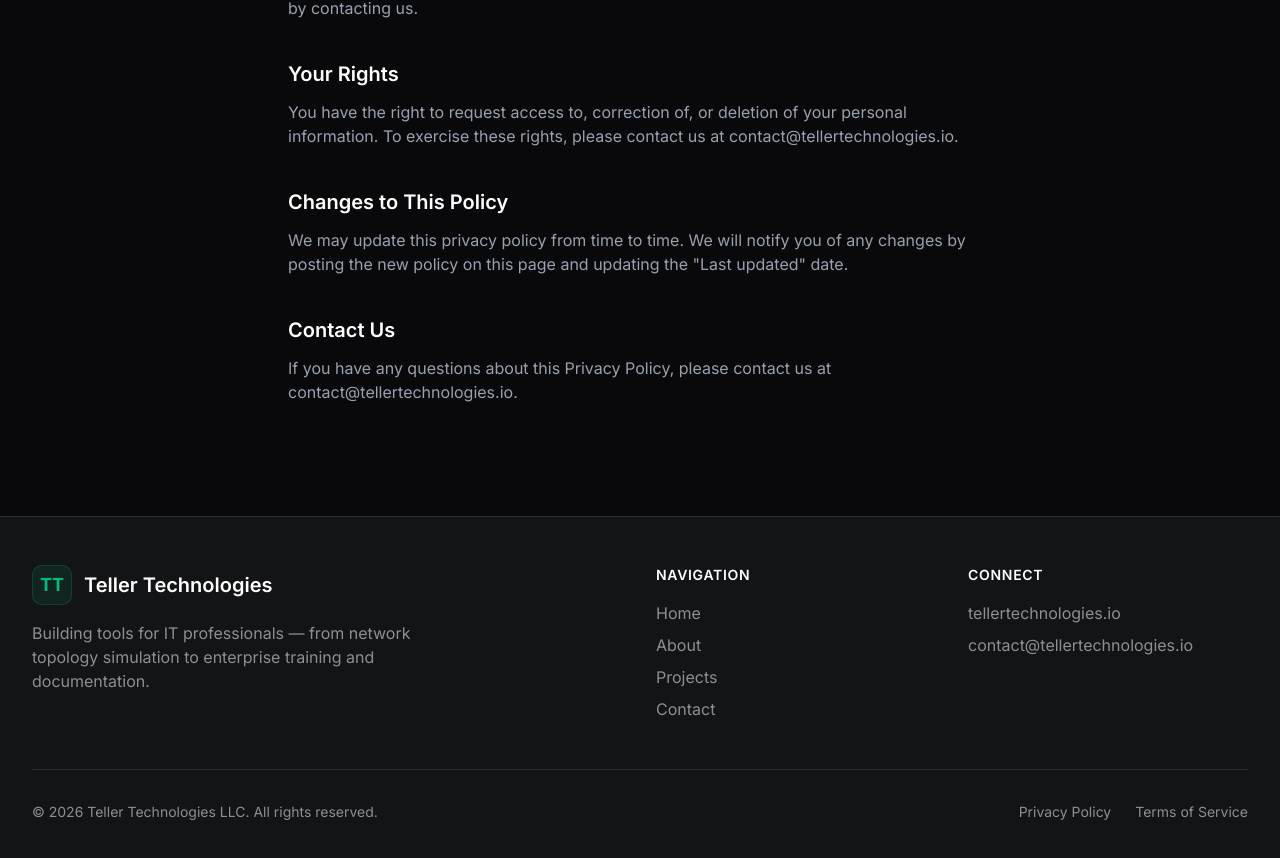
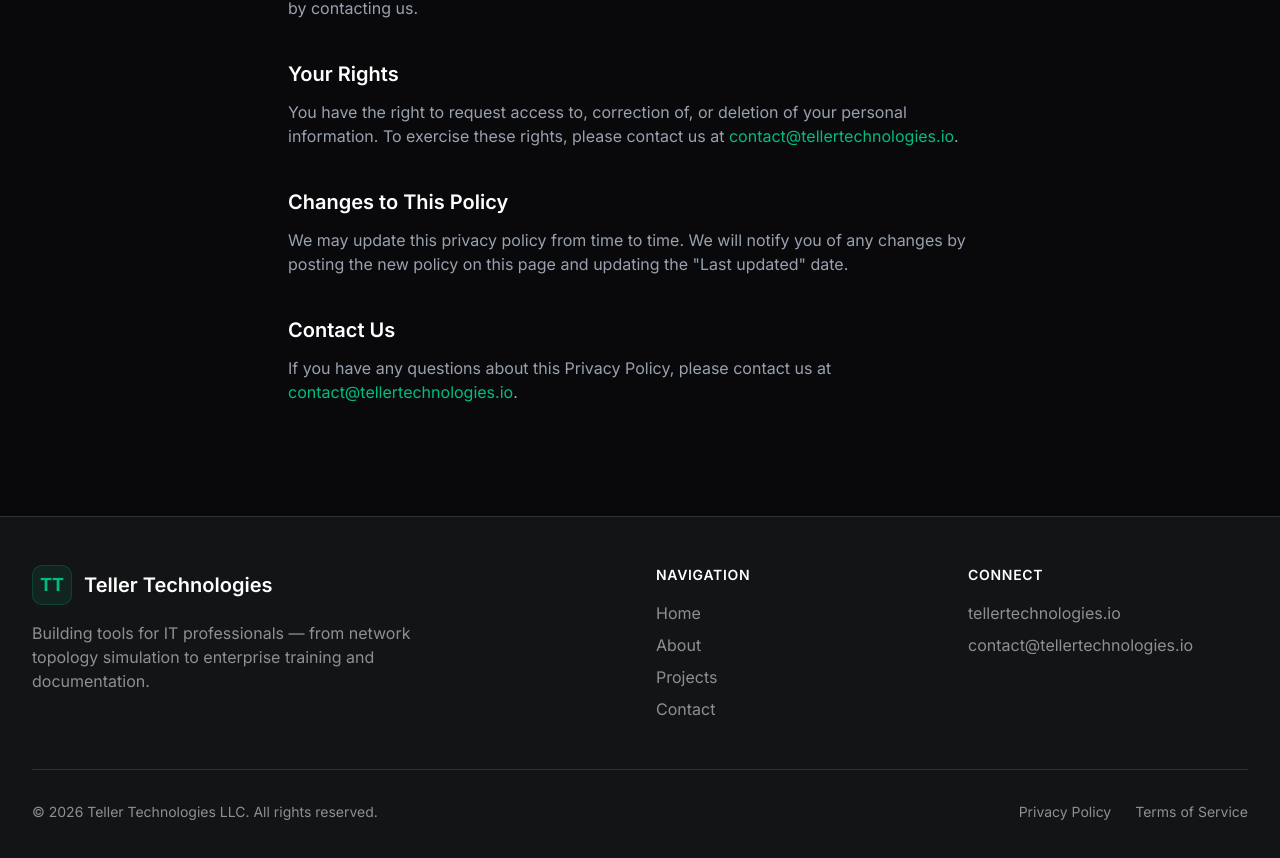
Before and after one commit to jaredt17/website, a SvelteKit app: page /privacy in a window 1280 px wide. Shown: the part 976-1834 px from the top of the page. Built offline with nearby package versions, Linux system fonts and the light colour scheme.

Commit message:
fix: clean up remaining old color references

```diff
--- a/src/routes/privacy/+page.svelte
+++ b/src/routes/privacy/+page.svelte
@@ -43,7 +43,7 @@
 
 		<h2 class="text-xl font-semibold text-white mb-3">Your Rights</h2>
 		<p class="text-gray-400 mb-10">
-			You have the right to request access to, correction of, or deletion of your personal information. To exercise these rights, please contact us at <a href="mailto:contact@tellertechnologies.io" class="text-primary-400 hover:text-primary-300">contact@tellertechnologies.io</a>.
+			You have the right to request access to, correction of, or deletion of your personal information. To exercise these rights, please contact us at <a href="mailto:contact@tellertechnologies.io" class="text-accent-brand hover:text-accent-brand/80">contact@tellertechnologies.io</a>.
 		</p>
 
 		<h2 class="text-xl font-semibold text-white mb-3">Changes to This Policy</h2>
@@ -53,7 +53,7 @@
 
 		<h2 class="text-xl font-semibold text-white mb-3">Contact Us</h2>
 		<p class="text-gray-400">
-			If you have any questions about this Privacy Policy, please contact us at <a href="mailto:contact@tellertechnologies.io" class="text-primary-400 hover:text-primary-300">contact@tellertechnologies.io</a>.
+			If you have any questions about this Privacy Policy, please contact us at <a href="mailto:contact@tellertechnologies.io" class="text-accent-brand hover:text-accent-brand/80">contact@tellertechnologies.io</a>.
 		</p>
 	</div>
 </section>
--- a/src/routes/terms/+page.svelte
+++ b/src/routes/terms/+page.svelte
@@ -51,7 +51,7 @@
 
 		<h2 class="text-xl font-semibold text-white mb-3">Contact Us</h2>
 		<p class="text-gray-400">
-			If you have any questions about these Terms of Service, please contact us at <a href="mailto:contact@tellertechnologies.io" class="text-primary-400 hover:text-primary-300">contact@tellertechnologies.io</a>.
+			If you have any questions about these Terms of Service, please contact us at <a href="mailto:contact@tellertechnologies.io" class="text-accent-brand hover:text-accent-brand/80">contact@tellertechnologies.io</a>.
 		</p>
 	</div>
 </section>
```
